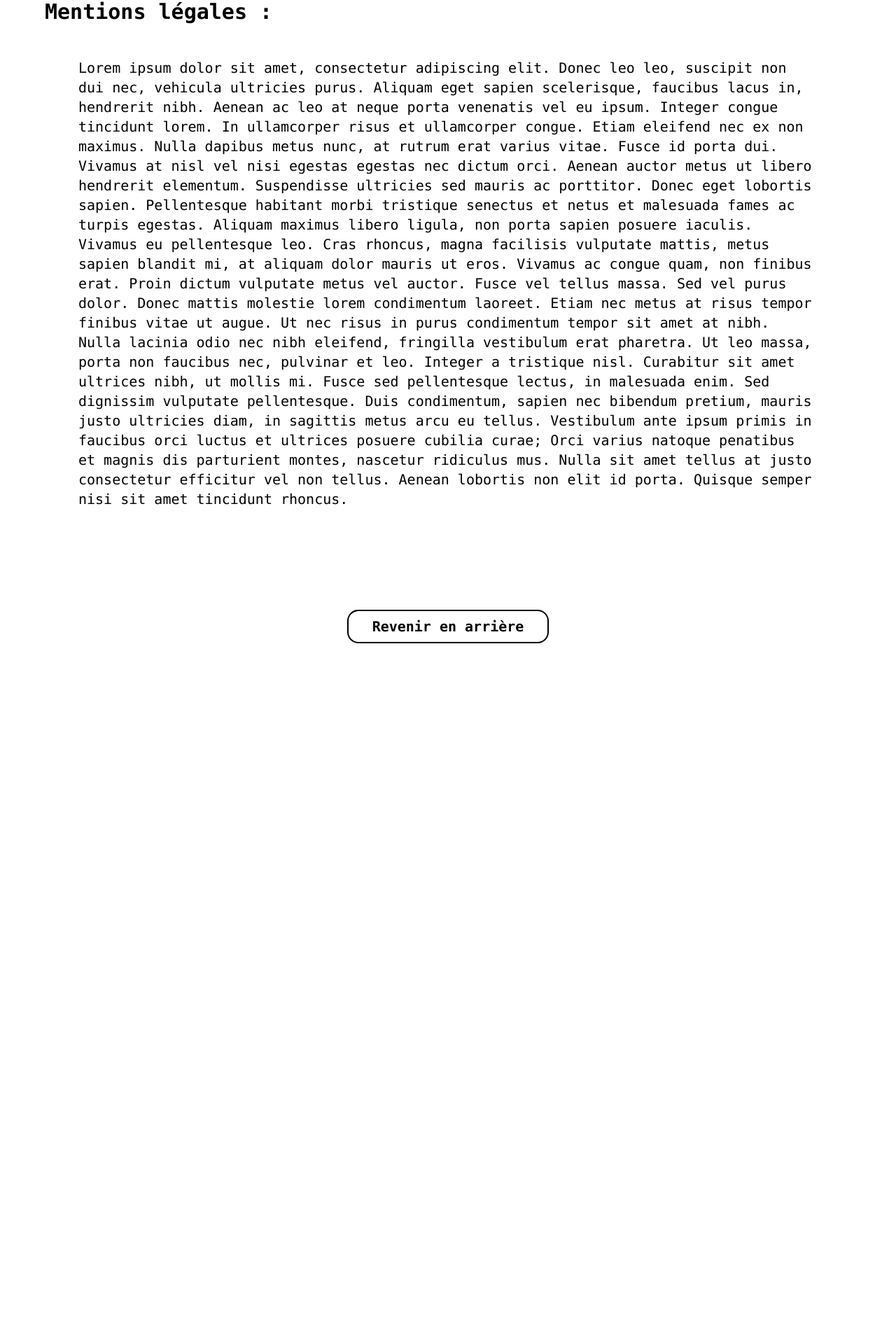
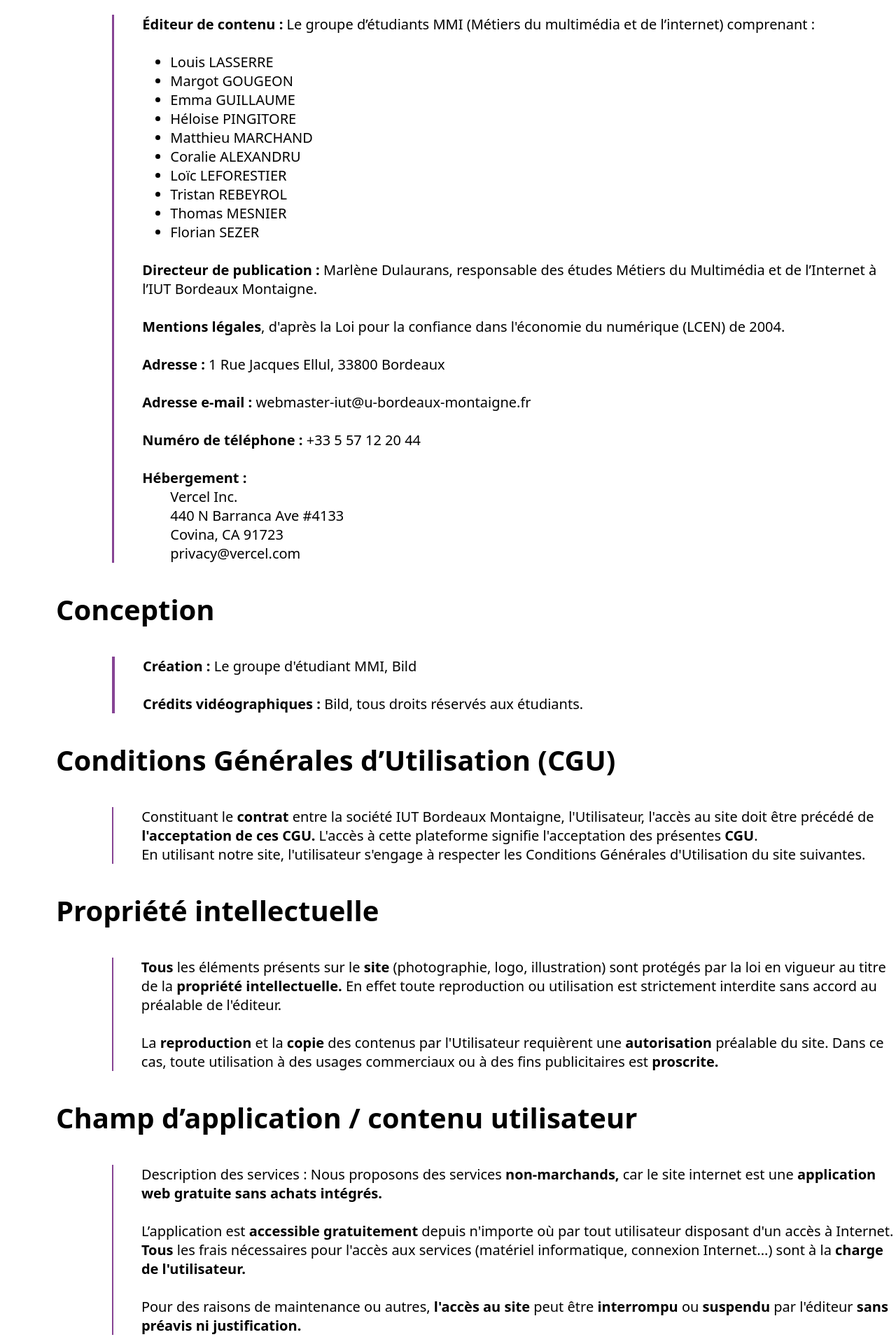
Before and after one commit to EmmaGuillaume/ptitdom, a SvelteKit app: page /legacy in a window 1280 px wide. Shown: the part 113-2033 px from the top of the page at 70% size. Before the commit the page ends 1068 px from the top, so only its background shows below. Built offline with nearby package versions, Linux system fonts and the light colour scheme.

Commit message:
debut mention legal

```diff
--- a/src/app.css
+++ b/src/app.css
@@ -2,6 +2,10 @@
 @tailwind components;
 @tailwind utilities;
 
+@font-face {
+    font-family: 'Noto Sans';
+    src: url('https://fonts.googleapis.com/css2?family=Noto+Sans&display=swap');
+}
 
 body::-webkit-scrollbar {
     width: 7px;
@@ -14,3 +18,23 @@ body::-webkit-scrollbar-thumb {
     background-color: #222;
     border-radius: 20px;
 }
+
+div * {
+    font-family: 'Noto Sans', sans-serif;
+    font-size: 20px;
+    font-weight: 400;
+    line-height: 27px;
+    letter-spacing: 0em;
+}
+
+span {
+    font-weight: 700;
+}
+
+h1 {
+    font-family: 'Noto Sans', sans-serif;
+    font-size: 40px;
+    font-weight: 700;
+    line-height: 54px;
+    letter-spacing: 0em;
+}
--- a/src/routes/legacy/+page.svelte
+++ b/src/routes/legacy/+page.svelte
@@ -4,29 +4,153 @@
 
 </script>
 
-<h1 class="decoration-black sm:text-3xl text-2xl font-mono font-bold sm:mt-28 mt-14 sm:mx-16 mx-14">Mentions légales :</h1>
-<p class="sm:text-xl text-base font-mono sm:mx-28 mx-14 sm:mt-12 mt-8 sm:mb-36 mb-8">
-	Lorem ipsum dolor sit amet, consectetur adipiscing elit. Donec leo leo, suscipit non dui nec,
-	vehicula ultricies purus. Aliquam eget sapien scelerisque, faucibus lacus in, hendrerit nibh.
-	Aenean ac leo at neque porta venenatis vel eu ipsum. Integer congue tincidunt lorem. In
-	ullamcorper risus et ullamcorper congue. Etiam eleifend nec ex non maximus. Nulla dapibus metus
-	nunc, at rutrum erat varius vitae. Fusce id porta dui. Vivamus at nisl vel nisi egestas egestas
-	nec dictum orci. Aenean auctor metus ut libero hendrerit elementum. Suspendisse ultricies sed
-	mauris ac porttitor. Donec eget lobortis sapien. Pellentesque habitant morbi tristique senectus et
-	netus et malesuada fames ac turpis egestas. Aliquam maximus libero ligula, non porta sapien
-	posuere iaculis. Vivamus eu pellentesque leo. Cras rhoncus, magna facilisis vulputate mattis,
-	metus sapien blandit mi, at aliquam dolor mauris ut eros. Vivamus ac congue quam, non finibus
-	erat. Proin dictum vulputate metus vel auctor. Fusce vel tellus massa. Sed vel purus dolor. Donec
-	mattis molestie lorem condimentum laoreet. Etiam nec metus at risus tempor finibus vitae ut augue.
-	Ut nec risus in purus condimentum tempor sit amet at nibh. Nulla lacinia odio nec nibh eleifend,
-	fringilla vestibulum erat pharetra. Ut leo massa, porta non faucibus nec, pulvinar et leo. Integer
-	a tristique nisl. Curabitur sit amet ultrices nibh, ut mollis mi. Fusce sed pellentesque lectus,
-	in malesuada enim. Sed dignissim vulputate pellentesque. Duis condimentum, sapien nec bibendum
-	pretium, mauris justo ultricies diam, in sagittis metus arcu eu tellus. Vestibulum ante ipsum
-	primis in faucibus orci luctus et ultrices posuere cubilia curae; Orci varius natoque penatibus et
-	magnis dis parturient montes, nascetur ridiculus mus. Nulla sit amet tellus at justo consectetur
-	efficitur vel non tellus. Aenean lobortis non elit id porta. Quisque semper nisi sit amet
-	tincidunt rhoncus.
-</p>
+<h1 class="ml-20 mt-10 mb-10">Mentions légales</h1>
+<div class="flex">
+<div class="ml-40 h-auto w-1 bg-purple"></div>
+<div class="ml-10">
+	<p>
+		<span>Éditeur de contenu :</span> Le groupe d’étudiants MMI (Métiers du multimédia et de l’internet) comprenant :
+		<br><br>
+	</p>
+	<ul class="list-disc ml-10">
+		<li>Louis LASSERRE</li>
+		<li>Margot GOUGEON</li>
+		<li>Emma GUILLAUME</li>
+		<li>Héloise PINGITORE</li>
+		<li>Matthieu MARCHAND</li>
+		<li>Coralie ALEXANDRU</li>
+		<li>Loïc LEFORESTIER</li>
+		<li>Tristan REBEYROL</li>
+		<li>Thomas MESNIER</li>
+		<li>Florian SEZER</li>
+	</ul>
+	<br>
+	<p>
+		<span>Directeur de publication :</span> Marlène Dulaurans, responsable des études Métiers du Multimédia et de l’Internet à l’IUT Bordeaux Montaigne.
+		<br><br>
+		<span>Mentions légales</span>, d'après la Loi pour la confiance dans l'économie du numérique (LCEN) de 2004.
+		<br><br>
+		<span>Adresse :</span> 1 Rue Jacques Ellul, 33800 Bordeaux
+		<br><br>
+		<span>Adresse e-mail :</span> webmaster-iut@u-bordeaux-montaigne.fr
+		<br><br>
+		<span>Numéro de téléphone :</span> +33 5 57 12 20 44
+		<br><br>
+		<span>Hébergement :</span>
+	</p>
+	<ul class="ml-10">
+		<li>Vercel Inc.</li>
+		<li>440 N Barranca Ave #4133</li>
+		<li>Covina, CA 91723</li>
+		<li>privacy@vercel.com</li>
+	</ul>
+</div>
+</div>
+
+<h1 class="ml-20 mt-10 mb-10">Conception</h1>
+<div class="flex">
+<div class="ml-40 h-auto w-1 bg-purple"></div>
+<div class="ml-10">
+	<p>
+		<span>Création :</span> Le groupe d'étudiant MMI, Bild
+		<br><br>
+		<span>Crédits vidéographiques :</span> Bild, tous droits réservés aux étudiants.
+	</p>
+</div>
+</div>
+
+<h1 class="ml-20 mt-10 mb-10">Conditions Générales d’Utilisation (CGU)</h1>
+<div class="flex">
+<div class="ml-40 h-auto w-1 bg-purple"></div>
+<div class="ml-10">
+	<p>
+		Constituant le <span>contrat</span> entre la société IUT Bordeaux Montaigne, l'Utilisateur, l'accès au site doit être précédé de <span>l'acceptation de ces CGU.</span> L'accès à cette plateforme signifie l'acceptation des présentes <span>CGU</span>.
+		<br>
+		En utilisant notre site, l'utilisateur s'engage à respecter les Conditions Générales d'Utilisation du site suivantes.
+	</p>
+</div>
+</div>
+
+<h1 class="ml-20 mt-10 mb-10">Propriété intellectuelle</h1>
+<div class="flex">
+<div class="ml-40 h-auto w-1 bg-purple"></div>
+<div class="ml-10">
+	<p>
+		<span>Tous</span> les éléments présents sur le <span>site</span> (photographie, logo, illustration) sont protégés par la loi en vigueur au titre de la <span>propriété intellectuelle.</span> En effet toute reproduction ou utilisation est strictement interdite sans accord au préalable de l'éditeur.
+		<br><br>
+		La <span>reproduction</span> et la <span>copie</span> des contenus par l'Utilisateur requièrent une <span>autorisation</span> préalable du site. Dans ce cas, toute utilisation à des usages commerciaux ou à des fins publicitaires est <span>proscrite.</span>
+	</p>
+</div>
+</div>
+
+<h1 class="ml-20 mt-10 mb-10">Champ d’application / contenu utilisateur</h1>
+<div class="flex">
+<div class="ml-40 h-auto w-1 bg-purple"></div>
+<div class="ml-10">
+	<p>
+		Description des services : Nous proposons des services <span>non-marchands,</span> car le site internet est une <span>application web gratuite sans achats intégrés.</span>
+		<br><br>
+		L’application est <span>accessible gratuitement</span> depuis n'importe où par tout utilisateur disposant d'un accès à Internet. <span>Tous</span> les frais nécessaires pour l'accès aux services (matériel informatique, connexion Internet...) sont à la <span>charge de l'utilisateur.</span>
+		<br><br>
+		Pour des raisons de maintenance ou autres, <span>l'accès au site</span> peut être <span>interrompu</span> ou <span>suspendu</span> par l'éditeur <span>sans préavis ni justification.</span>
+	</p>
+</div>
+</div>
+
+<h1 class="ml-20 mt-10 mb-10">Responsabilité</h1>
+<div class="flex">
+<div class="ml-40 h-auto w-1 bg-purple"></div>
+<div class="ml-10">
+	<p>
+		Bien que les informations sur le site soient réputées fiables, le site se réserve la faculté d'une non-garantie de la <span>fiabilité</span> des sources.
+		<br><br>
+		Les informations diffusées sur le site Bild sont présentées à titre purement <span>informatif</span> et <span>sont sans valeur contractuelle.</span> En dépit des mises à jour régulières, la <span>responsabilité du site</span> ne peut être engagée en cas de <span>modification</span> des dispositions <span>administratives</span> et <span>juridiques</span> apparaissant <span>après</span> la publication. Il en est de même pour l'utilisation et l'interprétation des informations communiquées sur la plateforme.
+		<br><br>
+		Le site décline toute <span>responsabilité</span> concernant les éventuels virus pouvant infecter le matériel informatique de l'Utilisateur après l'utilisation ou l'accès à ce site.
+		<br><br>
+		Le site ne peut être tenu pour <span>responsable</span> en cas de force majeure ou du fait imprévisible et insurmontable d'un tiers.
+		<br><br>
+		La garantie totale de la sécurité et la confidentialité des données n'est pas assurée par le site. Cependant, le site s'engage à mettre en œuvre toutes les méthodes requises pour le faire au mieux.
+		<br><br>
+		Tous les liens externes et liens hypertextes mis en place dans le site Bild en direction d'autres ressources présentes sur le réseau Internet utilisés, se font aux risques et périls de l'utilisateur et sous sa responsabilité. Bild ne se tient pas responsable de la véracité des propos tenus sur les ressources externes.
+	</p>
+</div>
+</div>
+
+<h1 class="ml-20 mt-10 mb-10">RGPD :</h1>
+<div class="flex">
+<div class="ml-40 h-auto w-1 bg-purple"></div>
+<div class="ml-10">
+	<p>
+		Selon le Règlement général sur la protection des données du 25 mai 2018 et conformément à la loi n°78-17 du 6 janvier relative à l’informatique, aux fichiers et aux libertés, la collecte et le traitement d’informations personnelles s’effectuent dans le respect de la vie privée, lors de l’inscription sur le site, vous nous autorisez à collecter les données suivantes :
+	</p>
+	<br>
+	<ul class="list-disc ml-10">
+		<li>Pseudonyme (ou prénom)</li>
+		<li>Mot de passe</li>
+	</ul>
+	<br>
+	<p>
+		Les informations recueillies sur ce formulaire sont enregistrées dans un fichier informatisé par
+		IUT Bordeaux Montaigne, 1 rue Jacques Ellul 33080 Bordeaux Cedex France, +33 5 57 12 20 44, webmaster-iut@u-bordeaux-montaigne.fr pour le bon fonctionnement de votre compte sur le site et seront communiquées au seul destinataire suivant : Marlène Dulaurans.
+		<br><br>
+		Vous pouvez accéder aux données vous concernant, les rectifier, demander leur effacement ou exercer votre droit à la limitation du traitement de vos données.
+		<br><br>
+		Suivant la loi Informatique et Libertés en date du 6 janvier 1978, articles 39 et 40, les données sont conservées à compter de l’achèvement de la base et jusqu’à l’issue d’une période de 15 ans à partir du 1er janvier de l’année qui suit la date d’achèvement.
+		<br><br>
+		D’après le droit à la portabilité des données, vous pourrez récupérer les données qu’elle a fournies sous une forme aisément réutilisable.
+		Les mineurs (moins de 16 ans) devront avoir un consentement recueilli auprès de l’autorité parentale.
+		<br><br>
+		Pour exercer ces droits ou pour toute question sur le traitement de vos données dans ce dispositif, vous pouvez contacter notre délégué à la protection des données ou le service chargé de l’exercice de ces droits :
+		<br><br>
+		IUT Bordeaux Montaigne
+		1 rue Jacques Ellul33080 Bordeaux Cedex France
+		+33 5 57 12 20 44
+		webmaster-iut@u-bordeaux-montaigne.fr
+		<br><br>
+		Si vous estimez, après nous avoir contactés, que vos droits « Informatique et Libertés » ne sont pas respectés, vous pouvez adresser une réclamation à la CNIL.
+	</p>
+</div>
+</div>
 
 <BackButton href="../"/>
```
